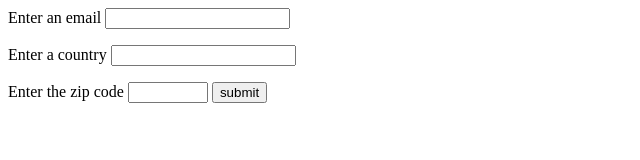
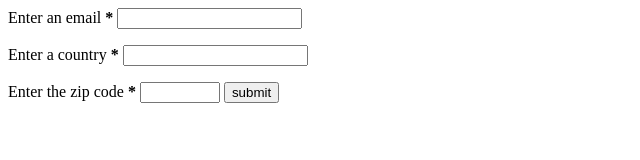
Before and after one commit to jackalot/O-Forms-Practice, a website built with webpack: page dist/index.html in a window 1280 px wide. Shown: the whole page, without its empty margins (0-640 px from the left). Built offline with nearby package versions, Linux system fonts and the light colour scheme.

Commit message:
added a strong tag with an asterisk to highlight that the form inputs are needed

```diff
--- a/dist/index.html
+++ b/dist/index.html
@@ -5,13 +5,13 @@
         <title>Forms Practice</title>
     </head>
     <body>
-        <label for="email">Enter an email</label>
+        <label for="email">Enter an email <strong>*</strong></label>
         <input type="email" name="email" class="email" required>
         <p class="email-error"></p>
-        <label for="country">Enter a country</label>
+        <label for="country">Enter a country <strong>*</strong></label>
         <input type="text" name="country" class="country" required>
         <p class="country-error"></p>
-        <label for="zip-code">Enter the zip code</label>
+        <label for="zip-code">Enter the zip code <strong>*</strong></label>
         <input type="number" name="zip-code" class="zip-code" min="10000" max="99999"required>
         <button class="submit">submit</button>
         <script src="main.js"></script>
```
